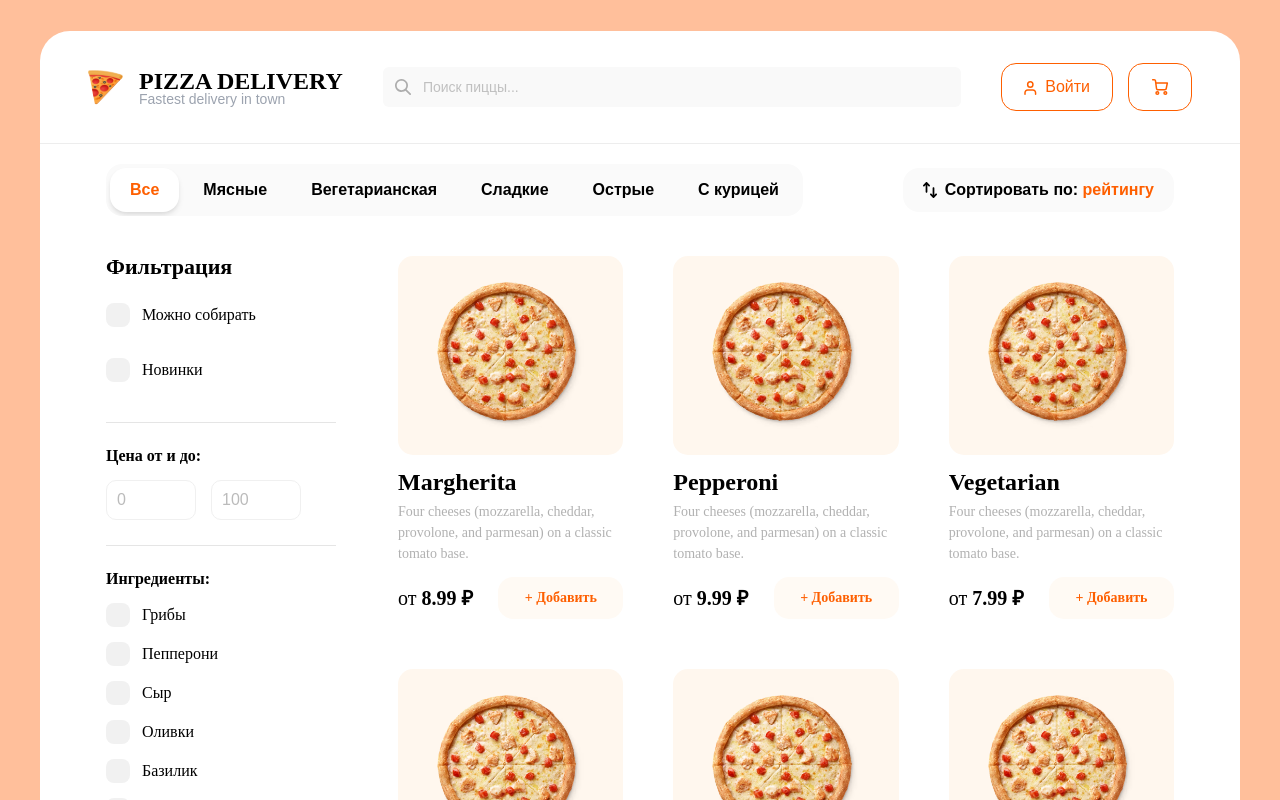
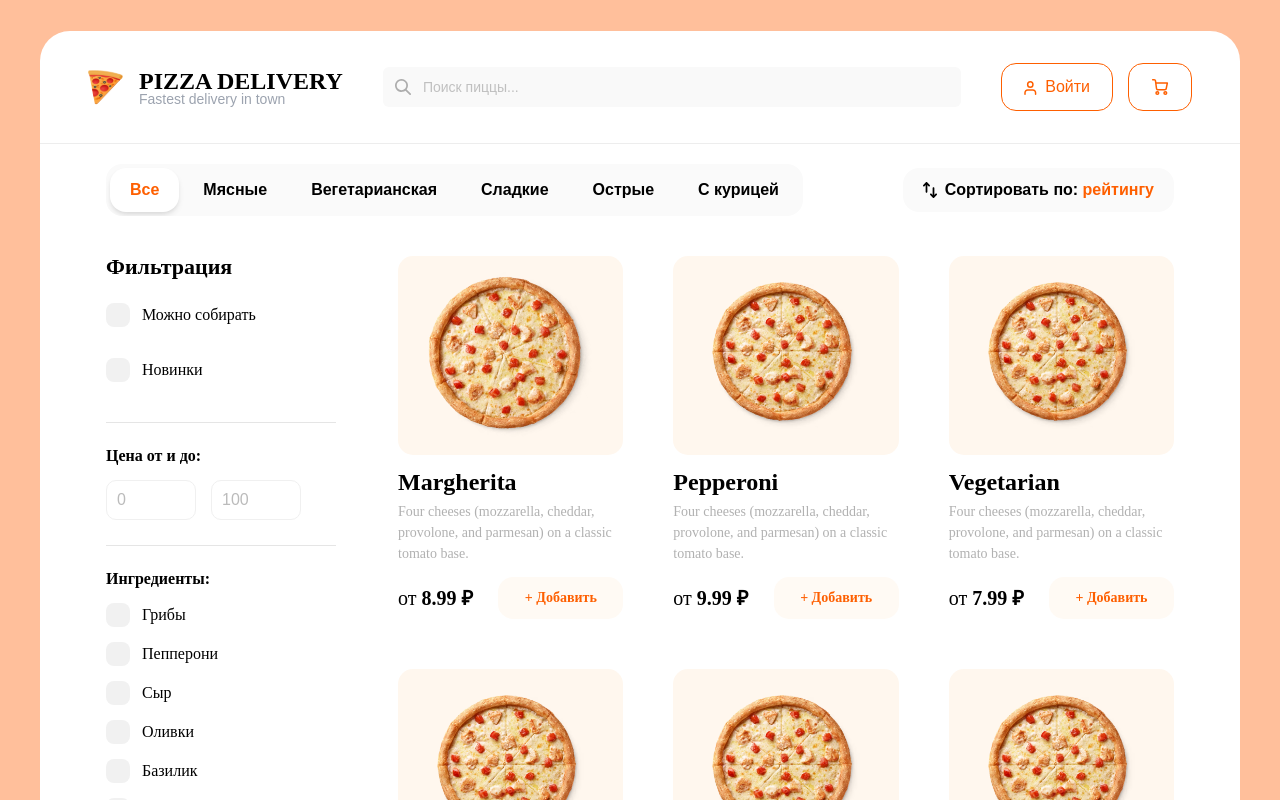
Before and after one commit to EgorVolg/pizza-delivery-v2, a React (Vite) app: page / in a window 1280 px wide. In both pictures the pointer is over the element 510 px from the left and 355 px from the top of the page. Shown: the top 800 px of the page. Built offline with nearby package versions, Linux system fonts and the light colour scheme.

Commit message:
feat: Enhance Card component with hover effect and animation; update SortPopup animation for improved user experience

```diff
--- a/src/shared/components/Card.module.css
+++ b/src/shared/components/Card.module.css
@@ -18,6 +18,14 @@
   border-radius: 15px;
 
   margin-bottom: 15px;
+  cursor: pointer;
+
+  &:hover {
+    .image {
+      transition: transform 0.3s ease;
+      transform: rotate(-25deg) scale(1.1);
+    }
+  }
 }
 
 .image {
@@ -96,10 +104,10 @@
   line-height: 100%;
   letter-spacing: 0%;
   border-radius: 15px;
+
+  cursor: pointer;
 }
 
 .button:hover {
+  background: #fff3e5;
 }
-
-.button:active {
-}
--- a/src/shared/components/SortPopup.module.css
+++ b/src/shared/components/SortPopup.module.css
@@ -1,4 +1,4 @@
-@keyframes sort_button {
+@keyframes spin {
   0% {
     transform: rotate(0deg);
   }
@@ -64,7 +64,7 @@
   @media (min-width: 768px) {
     &:hover {
       .sort_icon {
-        animation: sort_button 0.5s ease;
+        animation: spin 0.5s ease-in-out;
       }
     }
   }
```
